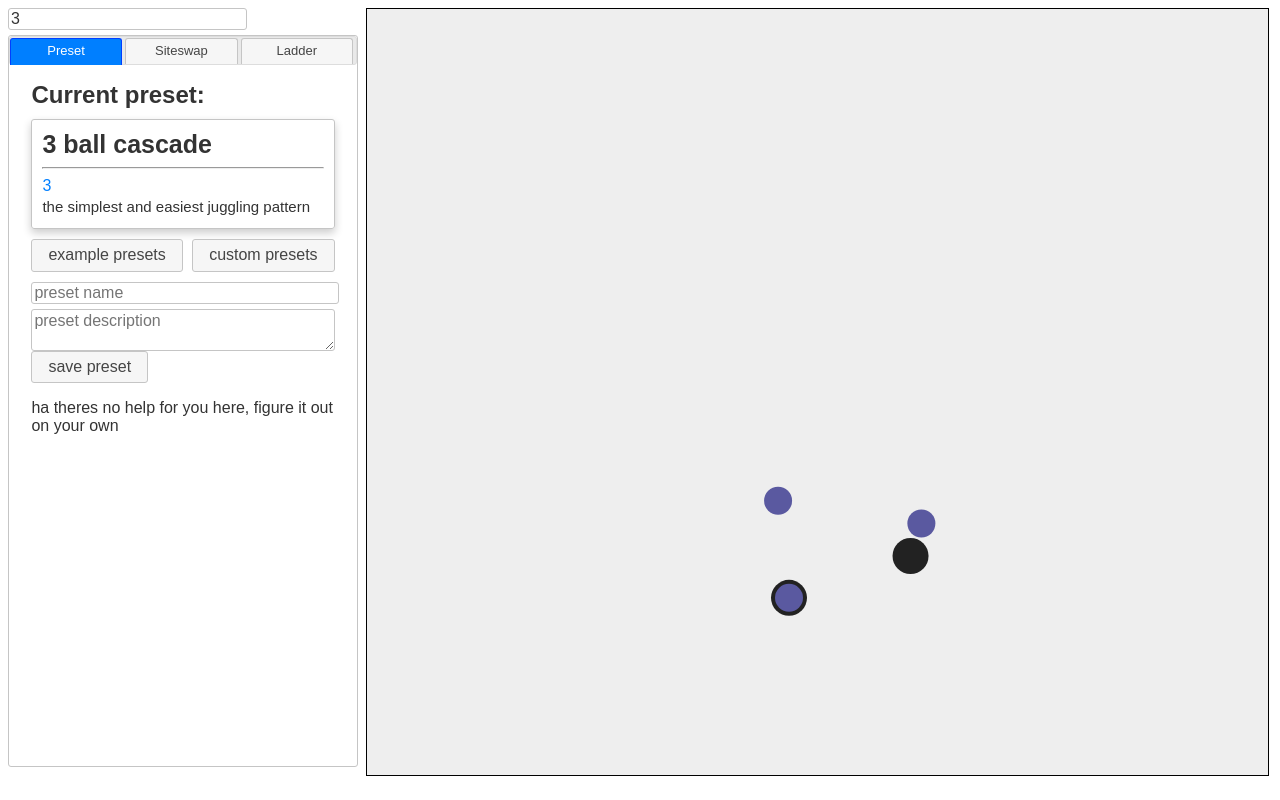
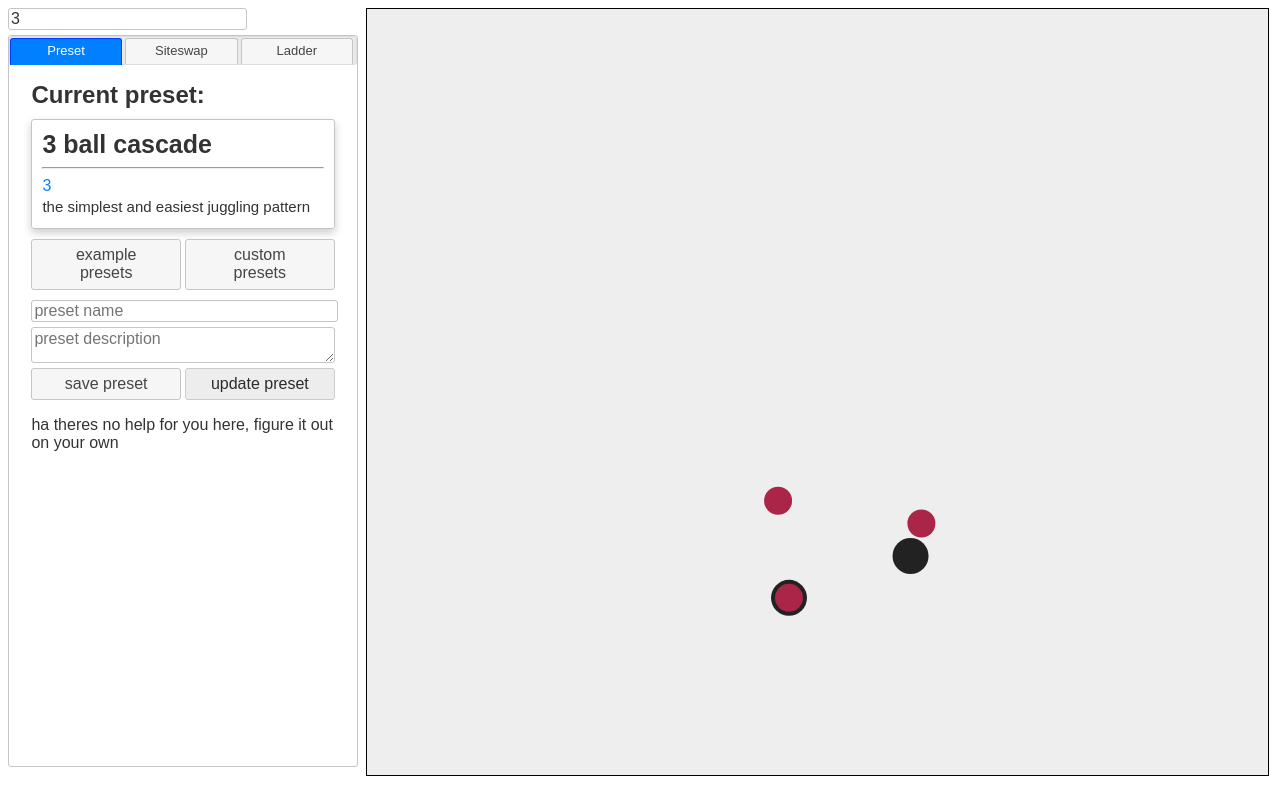
Before and after one commit to silso/siteswapsim, a plain HTML site: page index.html in a window 1280 px wide. Drawn offline with nearby package versions, Linux system fonts and the light colour scheme.

Commit message:
fleshed out preset updating

```diff
--- a/index.html
+++ b/index.html
@@ -97,10 +97,12 @@
 					</div>
 					<div id='presetInfoWrapper'>
 						<form id='presetInfoForm'>
-							<input id='presetName' placeholder='preset name' required='required' class='ui-widget-content ui-widget ui-corner-all' autocomplete='off'>
-							<textarea id='presetDescription' placeholder='preset description' class='ui-widget-content ui-widget ui-corner-all'></textarea>
-							<input type='submit' value='save preset' class='ui-button ui-widget ui-corner-all'>
-							<!-- <input id='updatePreset' type='button' value='update preset' class='ui-button ui-widget ui-corner-all'> -->
+							<input id='presetName' placeholder='preset name' required='required' class='ui-widget-content ui-widget ui-corner-all' autocomplete='off' maxlength='30'>
+							<textarea id='presetDescription' placeholder='preset description' class='ui-widget-content ui-widget ui-corner-all' maxlength='140'></textarea>
+							<div id='presetInfoButtonsWrapper'>
+								<input id='savePreset' type='submit' value='save preset' class='ui-button ui-widget ui-corner-all' title='create new preset, stored under "custom presets"'>
+								<input id='updatePreset' type='button' value='update preset' class='ui-button ui-widget ui-corner-all'>
+							</div>
 						</form>
 					</div>
 					<p>ha theres no help for you here, figure it out on your own</p>
--- a/parseInput.js
+++ b/parseInput.js
@@ -18,6 +18,17 @@ var customPresetArr = [];
 
 
 $(document).ready(function() {
+	function clone(obj){
+   	if (obj == null || typeof(obj) != 'object')
+       	return obj;
+
+   	var temp = new obj.constructor();
+   	for (var key in obj)
+      	temp[key] = clone(obj[key]);
+
+   	return temp;
+	}
+
 	//DOM objects
 	var siteswapForm = document.getElementById('siteswapForm');
 	var siteswapInput = document.getElementById('siteswapInput');
@@ -38,7 +49,7 @@ $(document).ready(function() {
 	$('#tabs').tabs('disable', '#ladderDiagram');
 
 	//<editor-fold> PRESET DEFINITION *******************************************
-	var Preset = function(site, params = ['a', 'b', 1, 1, 1, 1, 1]) {
+	var Preset = function(site, params = ['a', 'b', 1, 1, 1, 1, 1, true]) {
 		//this class holds the config of the siteswap, including rhythm.
 
 		this.site = site; //siteswap object
@@ -52,81 +63,95 @@ $(document).ready(function() {
 		this.throwLimit = params[5]; //smallest allowed value to throw one ball then catch a different ball in the same hand
 		this.speedLimit = params[6]; //smallest allowed value to throw a ball to the other hand (maybe shouldn't have this or throwLimit, doesn't make a ton of sense physically)
 		this.index; //index in custom preset array (for editing existing presets)
-	}
-	Preset.prototype.init = function(isNew) {
-		if (isNew) this.getAttributes();
-		else this.throwInfo = this.site.printThrowInfo(this.repeats);
-		this.makeBeats();
-		this.makeColors();
-	}
-	Preset.prototype.makeBeats = function() {
-		//makes an object with two arrays: the beat times of catches and throws for each hand. Catches are even, throws are odd
-		this.beats = {left: [], right: []};
-		this.beats.left.push(0);
-		var syncDiff = !this.site.sync; //make right hand throws 1 beat out of sync with left hand when pattern isn't sync
-		for (let i = 2; i <= this.throwInfo.endTime; i += 2) {
-			this.beats.left.push(i - 1 + this.throwTime); //left hand catch time
-			this.beats.left.push(i); //left hand throw time
-			this.beats.right.push(i - syncDiff - 1 + this.throwTime); //right hand catch time
-			this.beats.right.push(i - syncDiff); //right hand throw time
+		this.custom = params[7]; //if it is not custom, we will disable update preset
+
+		this.init = function(isNew) {
+			if (isNew) getAttributes(preset); //user entered
+			else this.throwInfo = this.site.printThrowInfo(this.repeats); //example preset
+			makeBeats(this);
+			makeColors(this);
 		}
 	}
-	Preset.prototype.makeThrowInfo = function(repeats) {
-		this.throwInfo = this.site.printThrowInfo(repeats);
+	var makeBeats = function(preset) {
+		//makes an object with two arrays: the beat times of catches and throws for each hand. Catches are even, throws are odd
+		preset.beats = {left: [], right: []};
+		preset.beats.left.push(0);
+		var syncDiff = !preset.site.sync; //make right hand throws 1 beat out of sync with left hand when pattern isn't sync
+		for (let i = 2; i <= preset.throwInfo.endTime; i += 2) {
+			preset.beats.left.push(i - 1 + preset.throwTime); //left hand catch time
+			preset.beats.left.push(i); //left hand throw time
+			preset.beats.right.push(i - syncDiff - 1 + preset.throwTime); //right hand catch time
+			preset.beats.right.push(i - syncDiff); //right hand throw time
+		}
 	}
-	Preset.prototype.makeColors = function() {
-		this.colors = [];
-		for (let i = 0; i < this.site.loops.length; i++) {
-			this.colors.push("rgb(" +
+	var makeThrowInfo = function(preset, repeats) {
+		preset.throwInfo = preset.site.printThrowInfo(repeats);
+	}
+	var makeColors = function(preset) {
+		preset.colors = [];
+		for (let i = 0; i < preset.site.loops.length; i++) {
+			preset.colors.push("rgb(" +
 				Math.floor(Math.random()*192 + 32) + "," +
 				Math.floor(Math.random()*192 + 32) + "," +
 				Math.floor(Math.random()*192 + 32) + ")");
 		}
 	}
-	Preset.prototype.setForms = function() {
+	var setForms = function(preset) {
 		//take attributes and put them into input forms
-		siteswapInput.value = this.site.siteStr;
-		throwTime.value = this.throwTime;
-		dwellLimit.value = this.dwellLimit;
-		throwLimit.value = this.throwLimit;
-		speedLimit.value = this.speedLimit;
-		repeatCount.value = this.repeats;
+		siteswapInput.value = preset.site.siteStr;
+		throwTime.value = preset.throwTime;
+		dwellLimit.value = preset.dwellLimit;
+		throwLimit.value = preset.throwLimit;
+		speedLimit.value = preset.speedLimit;
+		repeatCount.value = preset.repeats;
 	}
-	Preset.prototype.getAttributes = function() {
+	var getAttributes = function(preset) {
 		//take attributes from forms and put into preset
-		this.throwTime = parseFloat($('#throwTime').val());
-		this.dwellLimit = parseFloat(dwellLimit.value);
-		this.throwLimit = parseFloat(throwLimit.value);
-		this.speedLimit = parseFloat(speedLimit.value);
-		this.repeats = parseFloat(repeatCount.value);
-		this.throwInfo = this.site.printThrowInfo(this.repeats);
+		preset.throwTime = parseFloat($('#throwTime').val());
+		preset.dwellLimit = parseFloat(dwellLimit.value);
+		preset.throwLimit = parseFloat(throwLimit.value);
+		preset.speedLimit = parseFloat(speedLimit.value);
+		preset.repeats = parseFloat(repeatCount.value);
+		preset.throwInfo = preset.site.printThrowInfo(preset.repeats);
 		console.log(throwTime.value);
 	}
-	Preset.prototype.printInfo = function() {
-		console.log('siteswap array:', this.site.printArray());
+	var printInfo = function(preset) {
+		console.log('siteswap array:', preset.site.printArray());
 		console.table({
-			'valid': this.site.isValid(),
-			'siteswap': this.site.printSite(),
-			'loops': this.site.printLoops(),
-			'looptime': this.site.printLoopTime()
+			'valid': preset.site.isValid(),
+			'siteswap': preset.site.printSite(),
+			'loops': preset.site.printLoops(),
+			'looptime': preset.site.printLoopTime()
 		});
-		console.log('throwInfo: ', this.throwInfo);
-		console.log('beats: ', this.beats);
+		console.log('throwInfo: ', preset.throwInfo);
+		console.log('beats: ', preset.beats);
 		console.log('timings: ', [
-			['throwTime', this.throwTime],
-			['dwellLimit', this.dwellLimit],
-			['throwLimit', this.throwLimit],
-			['speedLimit', this.speedLimit],
-			['repeatCount', this.repeats]
+			['throwTime', preset.throwTime],
+			['dwellLimit', preset.dwellLimit],
+			['throwLimit', preset.throwLimit],
+			['speedLimit', preset.speedLimit],
+			['repeatCount', preset.repeats]
 		]);
 	}
 	//</editor-fold> PRESET DEFINITION ******************************************
 
 	//<editor-fold> PRESET OPTIONS **********************************************
 	var loadPreset = function(pr) {
-		preset = pr;
-		preset.setForms();
+		preset = Object.assign({}, pr);
+		preset.index = pr.index;
+		setForms(preset);
 		resetLadder();
+
+
+		var updatePreset = document.getElementById('updatePreset');
+		if (preset.custom) {
+			updatePreset.disabled = false;
+			updatePreset.title = 'change the name, description or siteswap of your preset';
+		}
+		else {
+			updatePreset.disabled = true;
+			updatePreset.title = 'cannot change information of example presets (press save preset first)';
+		}
 
 		document.getElementById('siteswapEntryError').style.visibility = 'hidden';
 
@@ -135,7 +160,7 @@ $(document).ready(function() {
       animationInstance.init(preset, false);
 	}
 
-
+	//set the "current preset" to a given card
 	var updateCurrentPreset = function(presetCard) {
 		var currentPresetWrapper = document.getElementById('currentPresetWrapper');
 		var current = document.getElementById('currentPreset');
@@ -189,7 +214,7 @@ $(document).ready(function() {
 	var makeCards = function(arr, container) {
 		container = document.getElementById(container);
 		for (let i = 0; i < arr.length; i++) {
-			let card = makeCardElement(arr[i]);
+			let card = makeCardElement(Object.assign({}, arr[i]));
 
 			container.appendChild(card);
 		}
@@ -197,10 +222,10 @@ $(document).ready(function() {
 
 	//fill example preset array
 	var pr;
-	pr = new Preset(new Siteswap('3'), ['3 ball cascade', 'the simplest and easiest juggling pattern', 1, 0.5, 0.4, 0.25, 0.4]);
+	pr = new Preset(new Siteswap('3'), ['3 ball cascade', 'the simplest and easiest juggling pattern', 1, 0.5, 0.4, 0.25, 0.4, false]);
 	pr.init(false);
 	examplePresetArr.push(pr);
-	pr = new Preset(new Siteswap('534'), ['mmmmmmasdf', 'description, huh?', 1, 0.5, 0.4, 0.25, 0.4]);
+	pr = new Preset(new Siteswap('534'), ['mmmmmmasdf', 'description, huh?', 1, 0.5, 0.4, 0.25, 0.4, false]);
 	pr.init(false);
 	examplePresetArr.push(pr);
 
@@ -264,30 +289,32 @@ $(document).ready(function() {
 		preset.name = document.getElementById('presetName').value;
 		preset.description = document.getElementById('presetDescription').value;
 		preset.index = customPresetArr.length;
-		let card = makeCardElement(preset);
+		preset.custom = true;
+		let card = makeCardElement(Object.assign({}, preset));
 		document.getElementById('customPresets').appendChild(card); //add card to custom presets
 		updateCurrentPreset(card);
 
-		customPresetArr.push(JSON.parse(JSON.stringify(preset))); //add to custom preset array by value
+		customPresetArr.push(preset); //add to custom preset array by value
+
+		document.getElementById('updatePreset').disabled = false;
+		updatePreset.title = 'change the name, description or siteswap of your preset';
 	}
 
-	// document.getElementById('updatePreset').onclick = function() {
-	// 	preset.name = document.getElementById('presetName').value;
-	// 	preset.description = document.getElementById('presetDescription').value;
-	// 	let card = makeCardElement(preset);
-	//
-	// 	var customPresets = document.getElementById('customPresets');
-	// 	var current = $('#customPresets').children().eq(preset.index)[0];
-	// 	var newNode = presetCard.cloneNode(true);
-	//
-	// 	customPresets.removeChild(current);
-	// 	customPresets.appendChild(newNode);
-	//
-	// 	$('#customPresets').children().eq(preset.index) = card;
-	// 	updateCurrentPreset(card);
-	//
-	// 	customPresetArr[preset.index] = JSON.parse(JSON.stringify(preset));
-	// }
+	document.getElementById('updatePreset').onclick = function() {
+		preset.name = document.getElementById('presetName').value;
+		preset.description = document.getElementById('presetDescription').value;
+		let newCard = makeCardElement(Object.assign({}, preset));
+
+		var customPresets = document.getElementById('customPresets');
+		var oldCard = customPresets.childNodes[preset.index];
+
+		customPresets.removeChild(oldCard);
+		customPresets.insertBefore(newCard, customPresets.childNodes[preset.index]);
+
+		updateCurrentPreset(newCard);
+
+		customPresetArr[preset.index] = Object.assign({}, preset);
+	}
 
 	//</editor-fold> PRESET OPTIONS *********************************************
 
@@ -337,7 +364,7 @@ $(document).ready(function() {
 
 				preset = new Preset(new Siteswap(siteString)); //pass by value
 				preset.init(true);
-				preset.printInfo();
+				printInfo(preset);
 				resetLadder();
 			}
 		}
@@ -371,9 +398,9 @@ $(document).ready(function() {
 
 	document.getElementById('siteswapOptionsForm').onsubmit = function(e) {
 		e.preventDefault();
-		preset.getAttributes();
-		preset.makeThrowInfo(repeatCount.value);
-		preset.makeBeats();
+		getAttributes(preset);
+		makeThrowInfo(preset, repeatCount.value);
+		makeBeats(preset);
 		resetLadder();
 
 		animationInstance.generateMovements(preset, false);
@@ -397,8 +424,8 @@ $(document).ready(function() {
 	$('#resetLadder').click(function() {
 		try {
 			var repeats = repeatCount.value;
-			preset.makeThrowInfo(repeats);
-			preset.makeBeats();
+			makeThrowInfo(preset, repeats);
+			makeBeats(preset);
 			resetLadder();
 		}
 		catch(e) {
--- a/stylesheet.css
+++ b/stylesheet.css
@@ -12,7 +12,7 @@ body {
 #userEntryWrapper {
 	/* overflow: hidden; *//*I commented this so the resizable handle worked outside the div */
 	/* width: 310px; */
-	min-height: 500px;
+	min-height: 315px;
 	margin-right: 8px;
 	/* min-width: 310px; */
 }
@@ -99,6 +99,11 @@ body {
 
 /*<editor-fold> PRESET OPTIONS ************************************************/
 
+#presetOptions {
+	height: calc(100% - 60px);
+	overflow: auto;
+}
+
 #presetOptions h2 {
 	margin: 0 !important;
 }
@@ -130,6 +135,7 @@ body {
 .presetName {
 	font-size: 25px;
 	margin: 0;
+	word-wrap: break-word;
 }
 
 .presetSiteswap {
@@ -152,23 +158,53 @@ body {
 
 #examplePresetButton {
 	float: left;
+	width: calc(50% - 2px);
 }
 
 #customPresetButton {
 	float: right;
 	margin-right: 0;
+	padding-left: 20.5px; /*added padding so it wraps at the same time as example presets button*/
+	padding-right: 20.5px;
+	width: calc(50% - 2px);
 }
 
 #presetName {
 	display: block;
-	width: calc(100% - 2px);
+	width: calc(100% - 3px);
 	margin-bottom: 5px;
 }
 
 #presetDescription {
 	display: block;
 	width: calc(100% - 6px);
+	height: 30px;
+	max-height: calc(100vh - 500px); /*vh is viewport percentage, for some reason i have to use this*/
 	resize: vertical;
+	margin-bottom: 5px;
+}
+
+#presetInfoButtonsWrapper {
+	overflow: auto;
+}
+
+#savePreset {
+	float: left;
+	width: calc(50% - 2px);
+}
+
+#updatePreset {
+	float: right;
+	margin-right: 0;
+	width: calc(50% - 2px);
+}
+
+/*make button grey when disabled*/
+input[type=button]:disabled {
+	border: 1px solid #cccccc !important;
+	background: #ededed !important;
+	font-weight: normal !important;
+	color: #2b2b2b !important;
 }
 
 /*</editor-fold> PRESET OPTIONS ***********************************************/
@@ -179,6 +215,11 @@ input[type=number]::-webkit-inner-spin-button,
 input[type=number]::-webkit-outer-spin-button {
   -webkit-appearance: none;
   margin: 0;
+}
+
+#siteswapOptions {
+	height: calc(100% - 60px);
+	overflow: auto;
 }
 
 #siteswapOptions form {
@@ -247,6 +288,7 @@ input[type=number]::-webkit-outer-spin-button {
 	position: relative;
 	height: calc(100% - 28px);
 	padding: 0;
+	/* overflow: auto; */
 }
 
 #outer {
```
